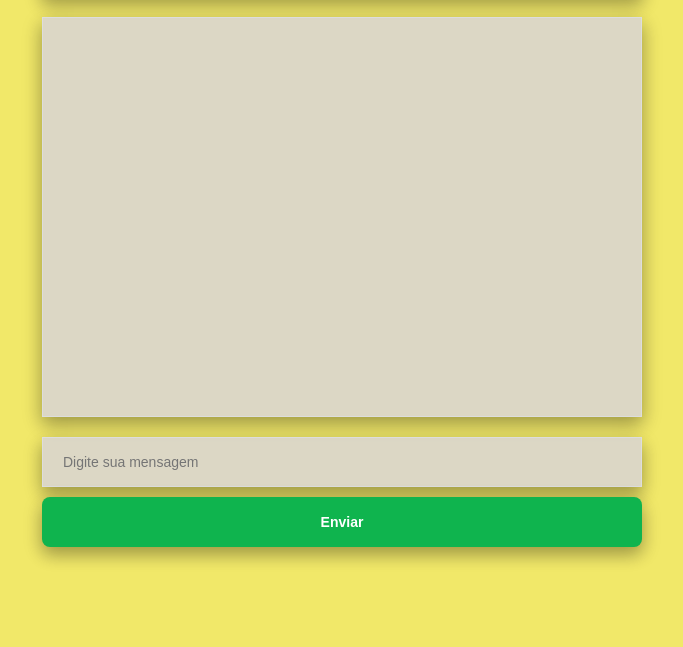
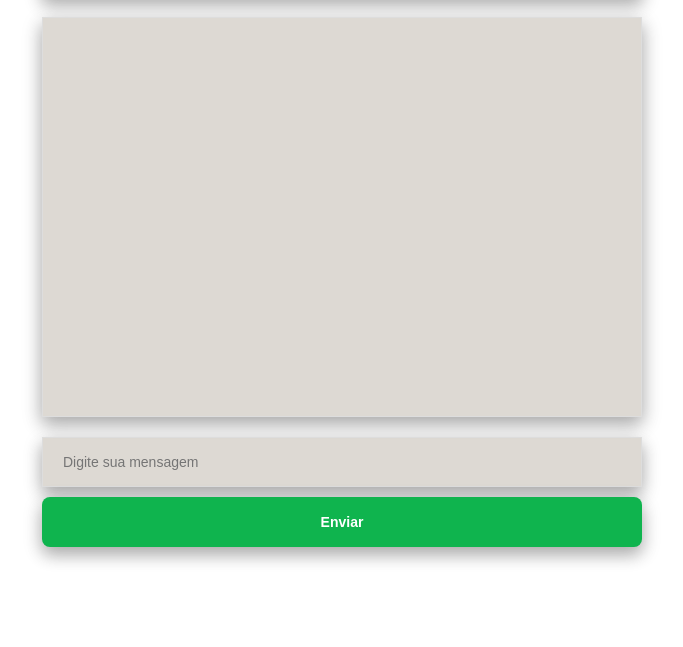
Before and after one commit to wylkerd/APP-Chat-Realtime-Node.js, a website: page public/index.html in a window 1280 px wide. Shown: the part 153-800 px from the top of the page, without its empty margins (298-981 px from the left). Drawn offline with nearby package versions, Linux system fonts and the light colour scheme; no server answers.

Commit message:
Atualização no chat

```diff
--- a/public/index.html
+++ b/public/index.html
@@ -6,7 +6,7 @@
     <meta name="wylkerd santos" content="width=device-width, initial-scale=1.0">
     <meta http-equiv="X-UA-Compatible" content="ie=edge">
 
-    <title>Chat do WYLKERD by Rocketseat</title>
+    <title>Chat APS by Rocketseat</title>
     <!-- adicionando jquery por cdn -->
     <script src="https://cdnjs.cloudflare.com/ajax/libs/jquery/3.5.1/jquery.min.js"></script>
     <!-- adicionando socket.io por cdn -->
--- a/public/styles.css
+++ b/public/styles.css
@@ -1,7 +1,7 @@
 
 html, body {
     height: 100%;
-    background-color: rgb(241, 232, 105);
+    background-color: rgb(255, 255, 255);
   }
 
 .logo {
```
